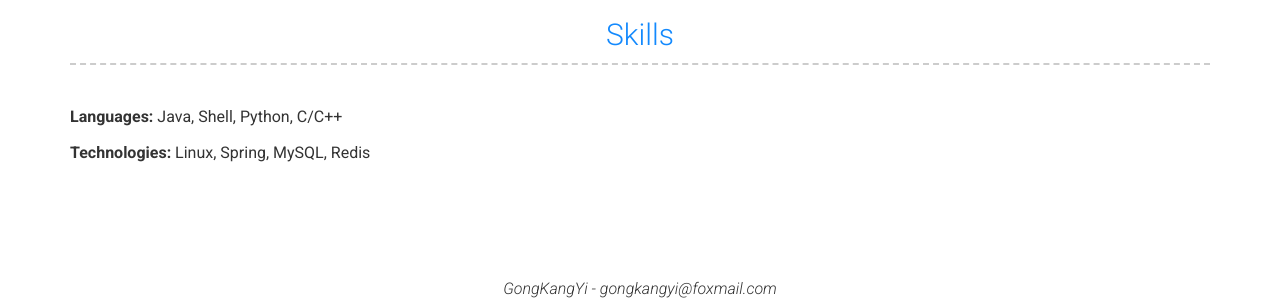
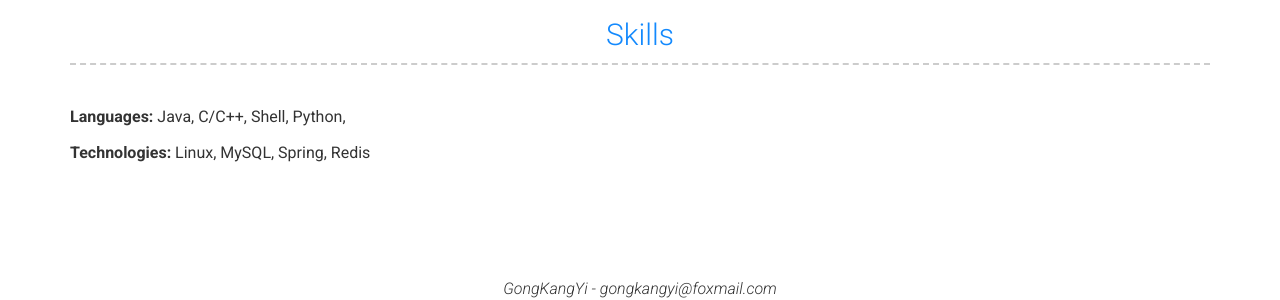
Before and after one commit to gongkangyi/gongkangyi.github.io, a Jekyll site: the page built from index.md, in a window 1280 px wide. Shown: the part 1052-1352 px from the top of the page. Built offline with Jekyll 4.4.1, drawn with Linux system fonts in a browser that asks for light colours.

Commit message:
2019-08-26

```diff
--- a/_config.yml
+++ b/_config.yml
@@ -37,9 +37,9 @@ about_content: | # this will include new lines to allow paragraphs
 # More Section
 more_title: Skills #(Use this to override about more section title)
 more_content: | # this will include new lines to allow paragraphs
-  **Languages:** Java, Shell, Python, C/C++
+  **Languages:** Java, C/C++, Shell, Python,
 
-  **Technologies:** Linux, Spring, MySQL, Redis
+  **Technologies:** Linux, MySQL, Spring, Redis
 
 
 # Footer
--- a/_includes/header.html
+++ b/_includes/header.html
@@ -25,7 +25,7 @@
 
         {%- if site.twitter_username -%}
           <li>
-            <a target="_blank" href="https://gongkangyi.github.io/projects" class="button button--sacnite button--round-l">
+            <a target="_blank" href="https://gongkangyi.github.io/blog/project" class="button button--sacnite button--round-l">
               <i class="fa fa-folder-o" title="Projects link"></i>
             </a>
           </li>
```
Also changed, not shown: screenshot.png (deleted).
